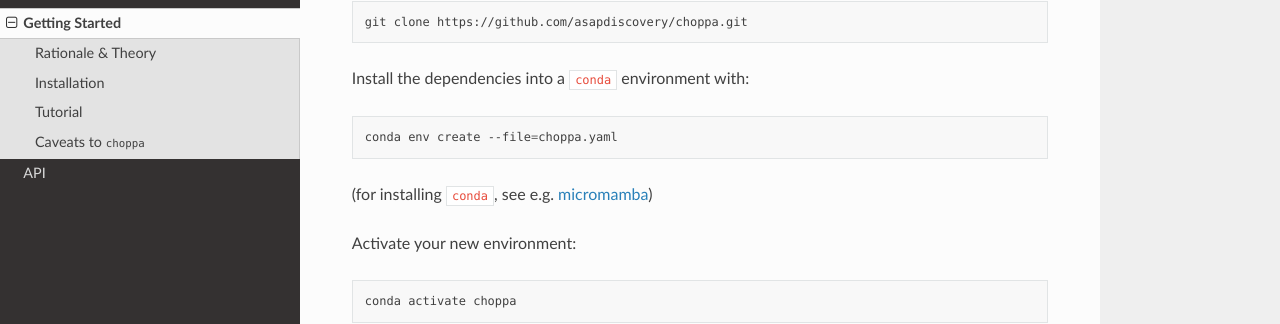
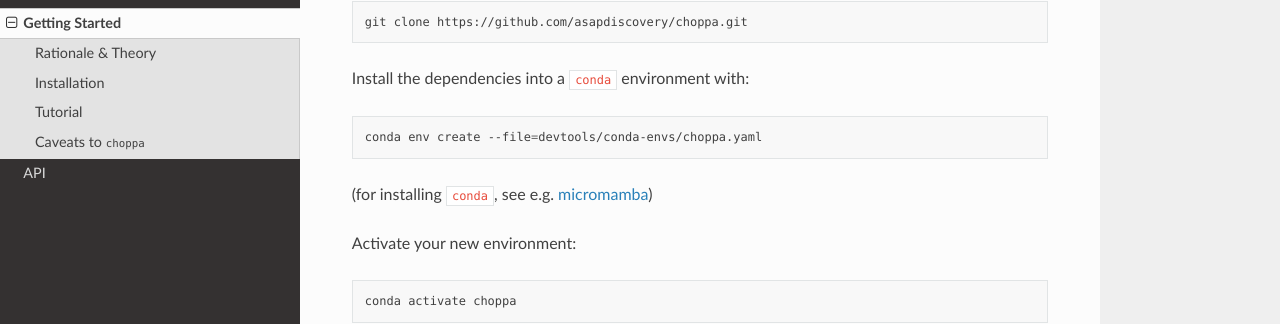
Before and after one commit to asapdiscovery/choppa, a Sphinx documentation site: the page built from docs/getting_started.rst, in a window 1280 px wide and 900 px high, scrolled down 2275 px. Shown: the part 130-454 px from the top of the window. Built offline with Sphinx 7.4.7 and the Read the Docs theme 2.0.0, drawn with Linux system fonts in a browser that asks for light colours; the version number could not be read and is left out.

Commit message:
update install instructions

```diff
--- a/docs/getting_started.rst
+++ b/docs/getting_started.rst
@@ -39,7 +39,7 @@ Install the dependencies into a ``conda`` environment with:
 
 .. code-block:: bash
 
-   conda env create --file=choppa.yaml
+   conda env create --file=devtools/conda-envs/choppa.yaml
 
 (for installing ``conda``, see e.g. `micromamba <https://mamba.readthedocs.io/en/latest/installation/micromamba-installation.html>`_)
 
```
